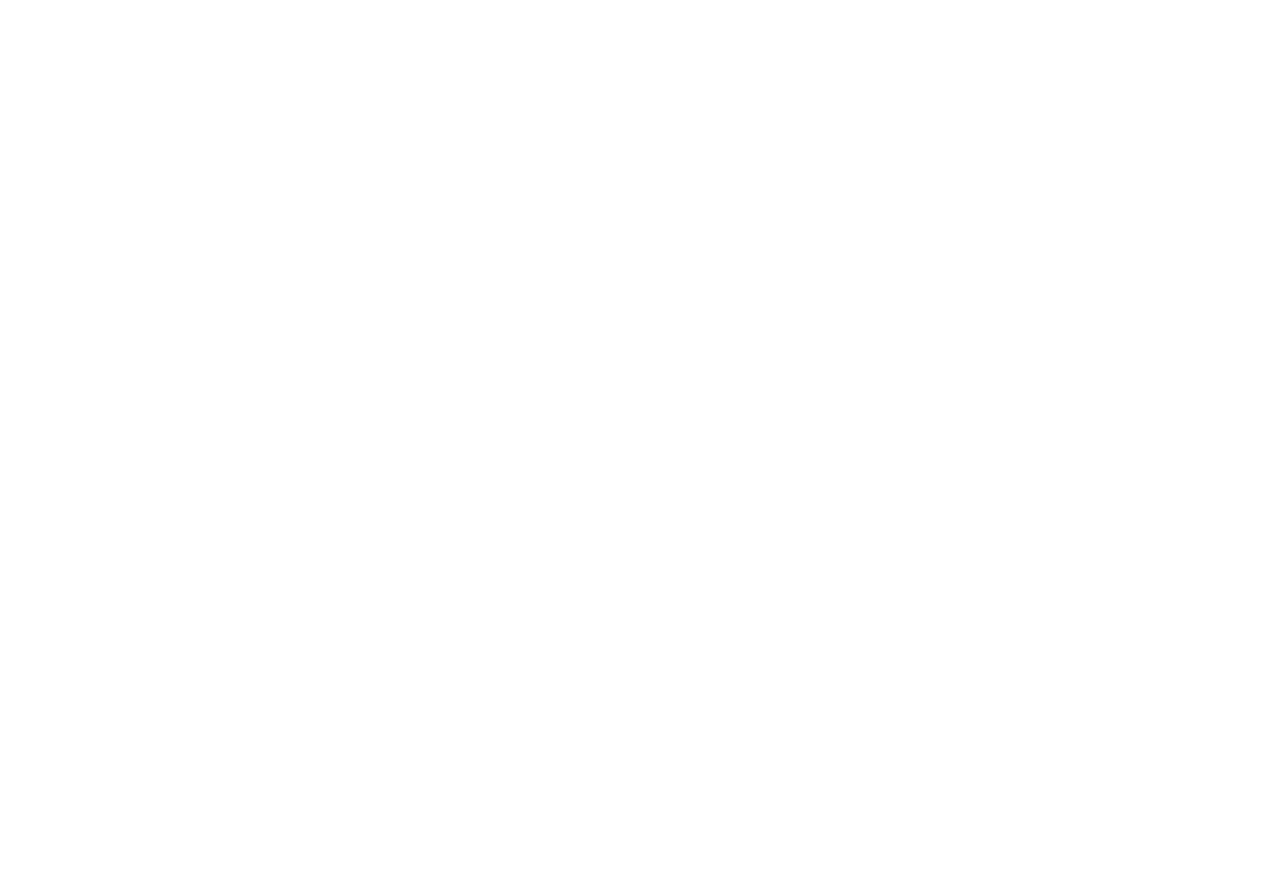
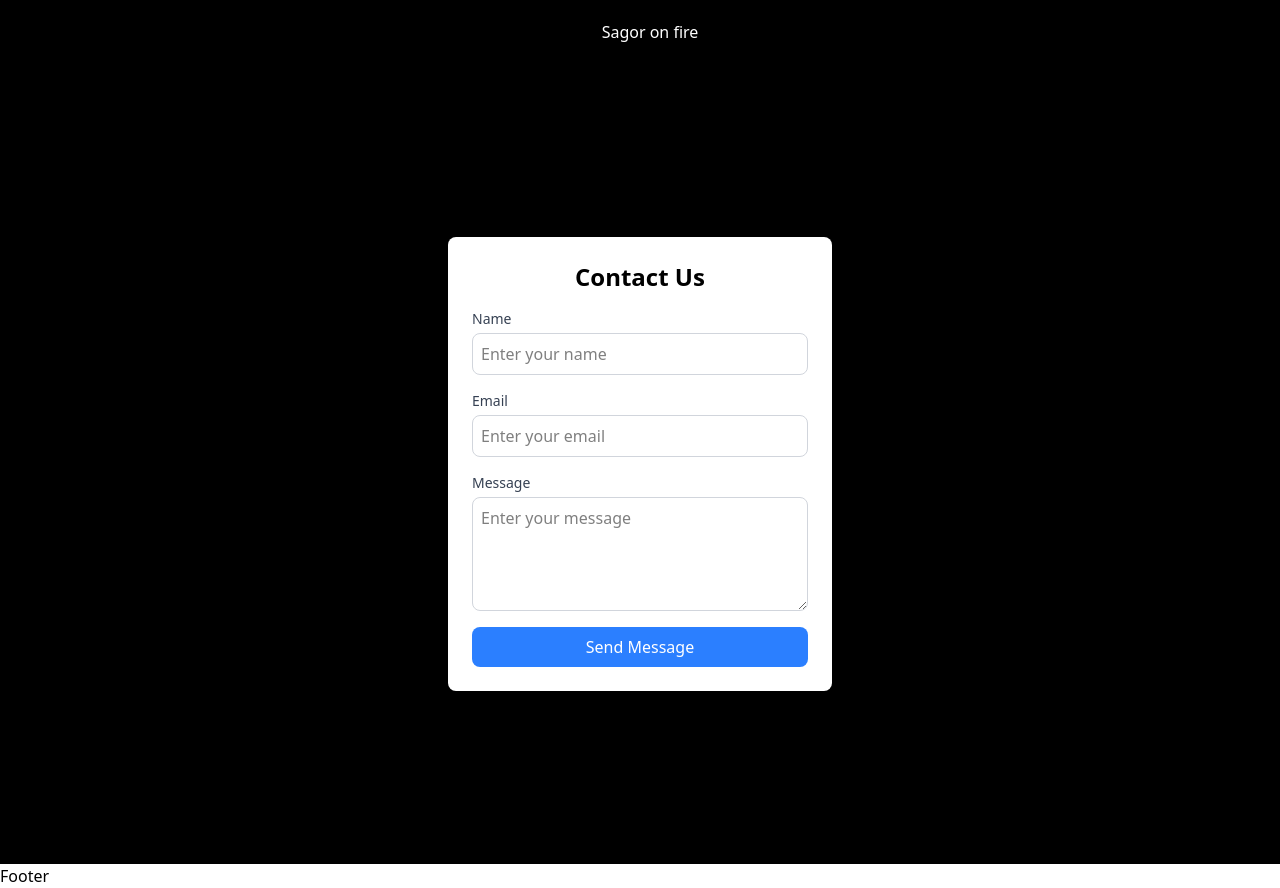
Before and after one commit to bishwas350/firstPaidProject, a React (Vite) app: page /ContactPart in a window 1280 px wide. Before the commit this address had no page. Before the commit the page ends 800 px from the top, so only its background shows below. Built offline with nearby package versions, Linux system fonts and the light colour scheme; the HTML template or start-up script is replaced by a standard one.

Commit message:
add contact

```diff
--- a/package.json
+++ b/package.json
@@ -18,6 +18,7 @@
     "react": "^19.0.0",
     "react-dom": "^19.0.0",
     "react-icons": "^5.5.0",
+    "sweetalert2": "^11.17.2",
     "tailwind-merge": "^3.0.2"
   },
   "devDependencies": {
--- a/src/App.jsx
+++ b/src/App.jsx
@@ -5,6 +5,7 @@
 import { Route, Routes } from 'react-router-dom'
 import Rootlayout from './layout/Rootlayout'
 import Home from './pages/Home'
+import ContactPart from './pages/ContactPart'
 
 function App() {
   const [count, setCount] = useState(0)
@@ -14,6 +15,7 @@
      <Routes>
       <Route element={<Rootlayout/>}>
       <Route path='/' element={<Home/>} />
+      <Route path='/ContactPart' element={<ContactPart/>} />
       </Route>
      </Routes>
     </>
--- a/src/components/Header.jsx
+++ b/src/components/Header.jsx
@@ -5,6 +5,7 @@
 import { FaBars } from "react-icons/fa";
 import { IoMdClose } from "react-icons/io";
 import 'animate.css';
+import { Link } from 'react-router-dom';
 
 const Header = () => {
   const [open, setOpen] =useState(false);
@@ -33,11 +34,15 @@
               </div>
               {open && (
                 <div className={`absolute  top-11  animate__animated ${animateOut ? "animate__fadeOutLeft" : "animate__fadeInLeft"}`}>
-                  <div className="bg-gray-600 h-screen w-40 ">
-                    <ul className='ml-10 space-y-5 pt-3'>
-                      <li className='font-mas text-black text-[12px] leading-4  hover:font-semibold hover:text-white hover:delay-300 hover:duration-200 cursor-pointer'>Home</li>
-                      <li className='font-mas text-black text-[12px] leading-4 hover:font-semibold hover:text-white hover:delay-300 hover:duration-200 cursor-pointer'>Blog</li>
-                      <li className='font-mas  hover:font-semibold hover:text-white hover:delay-300 hover:duration-200 cursor-pointer text-black text-[12px] leading-4'>Contact</li>
+                  <div className="bg-gray-600 h-screen w-40  ">
+                    <ul className='ml-10  pt-3'>
+                      <Link to={"/"}>
+                      <li className='font-mas text-black text-[12px] mb-5 leading-4  hover:font-semibold hover:text-white hover:delay-300 hover:duration-200 cursor-pointer'>Home</li>
+                      </Link>
+                      <li className='font-mas mb-5 text-black text-[12px] leading-4 hover:font-semibold hover:text-white hover:delay-300 hover:duration-200 cursor-pointer'>Blog</li>
+                     <Link to={"/ContactPart"}>
+                     <li className='font-mas  hover:font-semibold hover:text-white hover:delay-300 hover:duration-200 cursor-pointer text-black text-[12px] leading-4'>Contact</li>
+                     </Link>
                     </ul>
                   </div>
                 </div>
--- /dev/null
+++ b/src/pages/ContactPart.jsx
@@ -0,0 +1,99 @@
+import React from 'react';
+import { useState } from "react";
+import Swal from 'sweetalert2';
+
+const ContactPart = () => {
+  const [formData, setFormData] = useState({ name: "", email: "", message: "" });
+
+  const handleChange = (e) => {
+    setFormData({ ...formData, [e.target.name]: e.target.value });
+  };
+
+  const [result, setResult] = React.useState("");
+
+  const onSubmit = async (event) => {
+    event.preventDefault();
+    setResult("Sending....");
+    const formData = new FormData(event.target);
+
+    formData.append("access_key", "30ad623a-8cc2-4a29-8945-a4d8c3788837");
+
+    const response = await fetch("https://api.web3forms.com/submit", {
+      method: "POST",
+      body: formData
+    });
+
+    const data = await response.json();
+
+    if (data.success) {
+      Swal.fire({
+        title: "Good job!",
+        text: "You clicked the button!",
+        icon: "success"
+      });
+      setTimeout(() => {
+        window.location.reload();
+      }, 3000);
+      event.target.reset();
+    } else {
+      console.log("Error", data);
+      setResult(data.message);
+    }
+  };
+
+  return (
+    <>
+      <div className="flex items-center justify-center min-h-screen bg-black">
+        <div className="bg-white p-6 rounded-lg shadow-lg w-96">
+          <h2 className="text-2xl font-bold mb-4 text-center">Contact Us</h2>
+          <form onSubmit={onSubmit} className="space-y-4">
+            <div>
+              <label className="block text-sm font-medium text-gray-700">Name</label>
+              <input
+              placeholder='Enter your name'
+                type="text"
+                name="name"
+                value={formData.name}
+                onChange={handleChange}
+                className="mt-1 block w-full p-2 border border-gray-300 rounded-lg focus:ring focus:ring-blue-200"
+                required
+              />
+            </div>
+            <div>
+              <label className="block text-sm font-medium text-gray-700">Email</label>
+              <input
+                type="email"
+                name="email"
+                placeholder='Enter your email'
+                value={formData.email}
+                onChange={handleChange}
+                className="mt-1 block w-full p-2 border border-gray-300 rounded-lg focus:ring focus:ring-blue-200"
+                required
+              />
+            </div>
+            <div>
+              <label className="block text-sm font-medium text-gray-700">Message</label>
+              <textarea
+              placeholder='Enter your message'
+                name="message"
+                value={formData.message}
+                onChange={handleChange}
+                className="mt-1 block w-full p-2 border border-gray-300 rounded-lg focus:ring focus:ring-blue-200"
+                rows="4"
+                required
+              ></textarea>
+            </div>
+            <button
+              type="submit"
+              className="w-full bg-blue-500 text-white py-2 rounded-lg hover:bg-blue-600 transition"
+            >
+              Send Message
+            </button>
+          </form>
+        </div>
+      </div>
+    </>
+  );
+};
+
+export default ContactPart;
```
Also changed, not shown: 1 other file (tests, documents, lock files or other folders).
